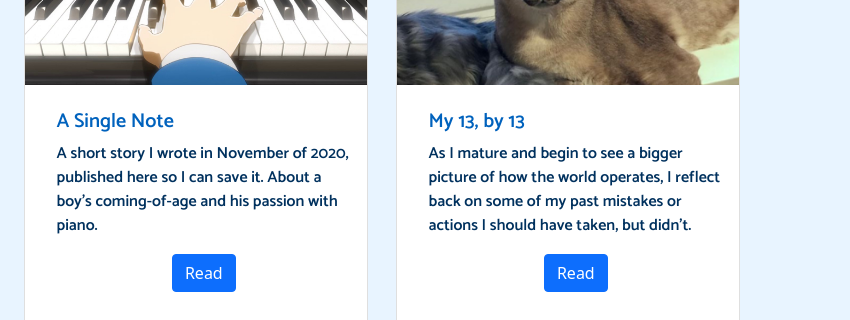
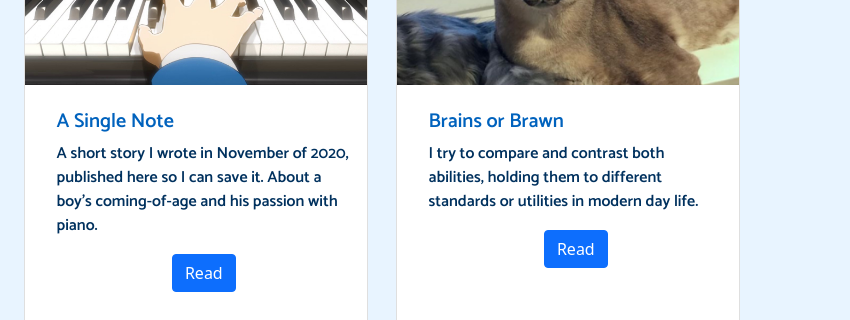
Before and after one commit to ecao77/ecao77.github.io, a plain HTML site: page blog.html in a window 1280 px wide. Shown: the part 836-1156 px from the top of the page, 430-1280 px from the left. Drawn offline with nearby package versions, Linux system fonts and the light colour scheme.

Commit message:
Add files via upload

```diff
--- a/blog.html
+++ b/blog.html
@@ -205,8 +205,8 @@ max-height: auto;
 <div class="card" style="width: 40rem;">
   <img src="floppa.jpg" class="card-img-top" alt="...">
   <div class="card-body">
-    <h5 class="card-title">My 13, by 13</h5>
-    <p class="card-text">As I mature and begin to see a bigger picture of how the world operates, I reflect back on some of my past mistakes or actions I should have taken, but didn’t. </p>
+    <h5 class="card-title">Brains or Brawn</h5>
+    <p class="card-text">I try to compare and contrast both abilities, holding them to different standards or utilities in modern day life.</p>
 	 <div class="text-center">
 		<a href="my13.html" class="btn btn-primary" value="Input Button" >Read</a>
 	</div>
```
